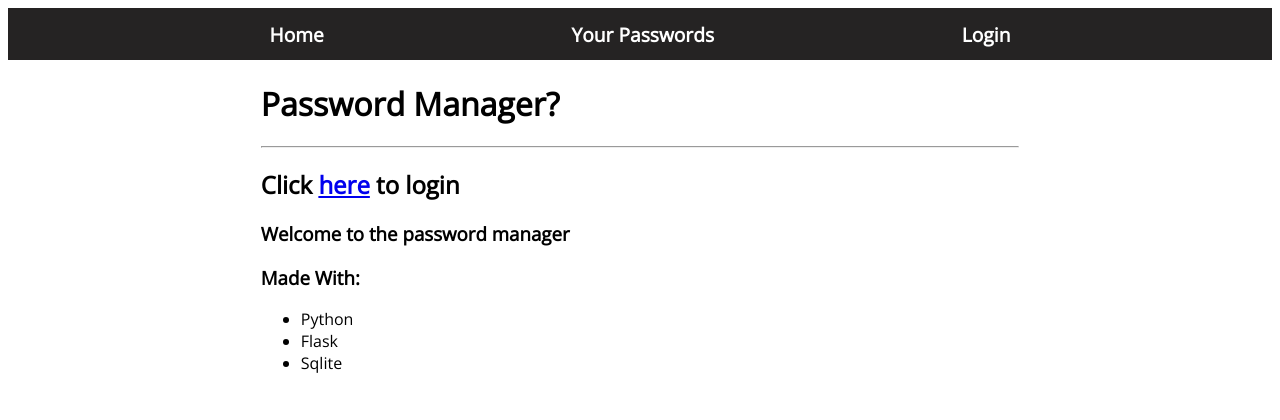
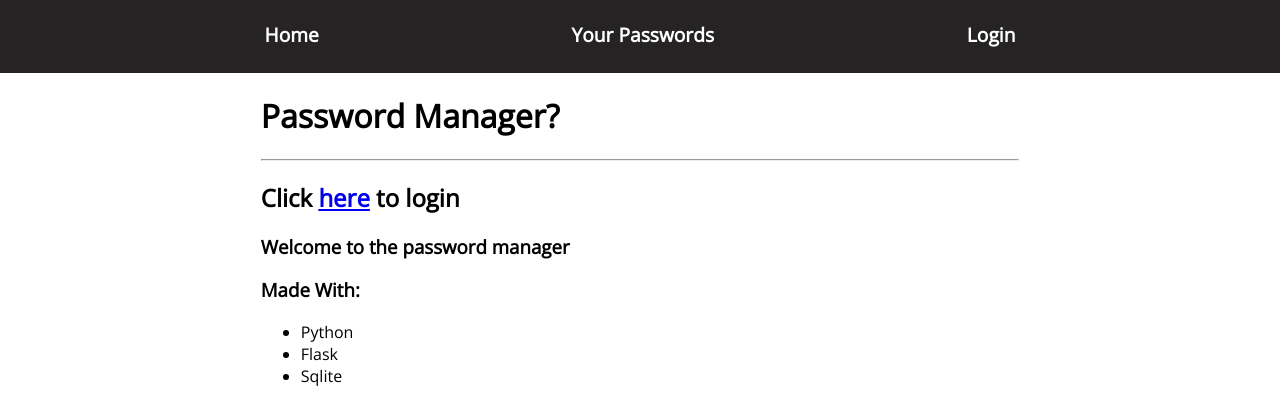
Before and after one commit to SatvikR/password-manager, a Flask app: page / in a window 1280 px wide. Shown: the top 420 px of the page. Run offline with Flask 2, Linux system fonts and the light colour scheme.

Commit message:
fixed navbar

```diff
--- a/src/static/index.css
+++ b/src/static/index.css
@@ -13,9 +13,10 @@
   flex-wrap: wrap;
   justify-content: center;
   background-color: #252323;
-  position: sticky;
-  margin: 0;
-  padding: 1%;
+  margin-top: -1%;
+  margin-left: -2%;
+  margin-right: -2%;
+  padding: 2%;
 }
 
 .navbar li {
--- a/src/templates/base.html
+++ b/src/templates/base.html
@@ -21,13 +21,11 @@
         {% block head %} {% endblock head %}
     </head>
     <body>
-        <nav>
-            <ul class="navbar">
-                <li><a href="{{ url_for('index') }}">Home</a></li>
-                <li><a href="{{ url_for('your_passwords') }}">Your Passwords</a></li>
-                <li><a href="{{ url_for('login') }}">Login</a></li>
-            </ul>
-        </nav>
+        <ul class="navbar">
+            <li><a href="{{ url_for('index') }}">Home</a></li>
+            <li><a href="{{ url_for('your_passwords') }}">Your Passwords</a></li>
+            <li><a href="{{ url_for('login') }}">Login</a></li>
+        </ul>
         {% block body %} {% endblock body %}
     </body>
 </html>
```
